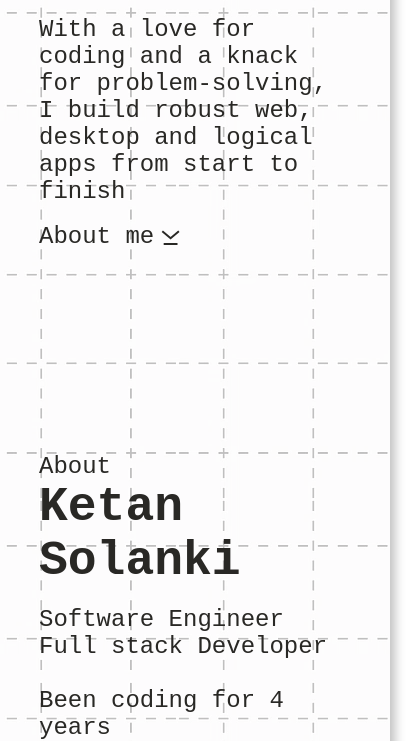
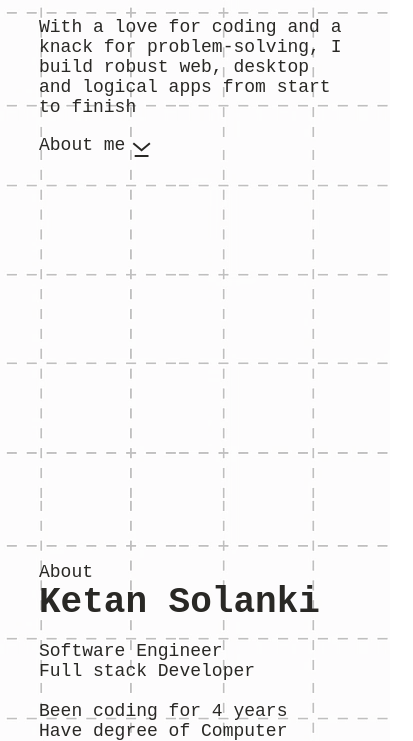
Before and after one commit to theketan26/theketan26-portfolio, a plain HTML site: page index.html in a window 390 px wide. Shown: the part 391-1132 px from the top of the page, 413 px wide, since content can reach past the window. Drawn offline with Linux system fonts and the light colour scheme; a web font is replaced by a local one.

Commit message:
responsiveness

```diff
--- a/style.css
+++ b/style.css
@@ -67,3 +67,13 @@ a:hover {
     border-color: #292825;
     border-style: solid;
 }
+
+@media screen and (max-width: 500px) {
+    h1 {
+        font-size: 36px;
+    }
+
+    p, a {
+        font-size: 18px;
+    }
+}
```
